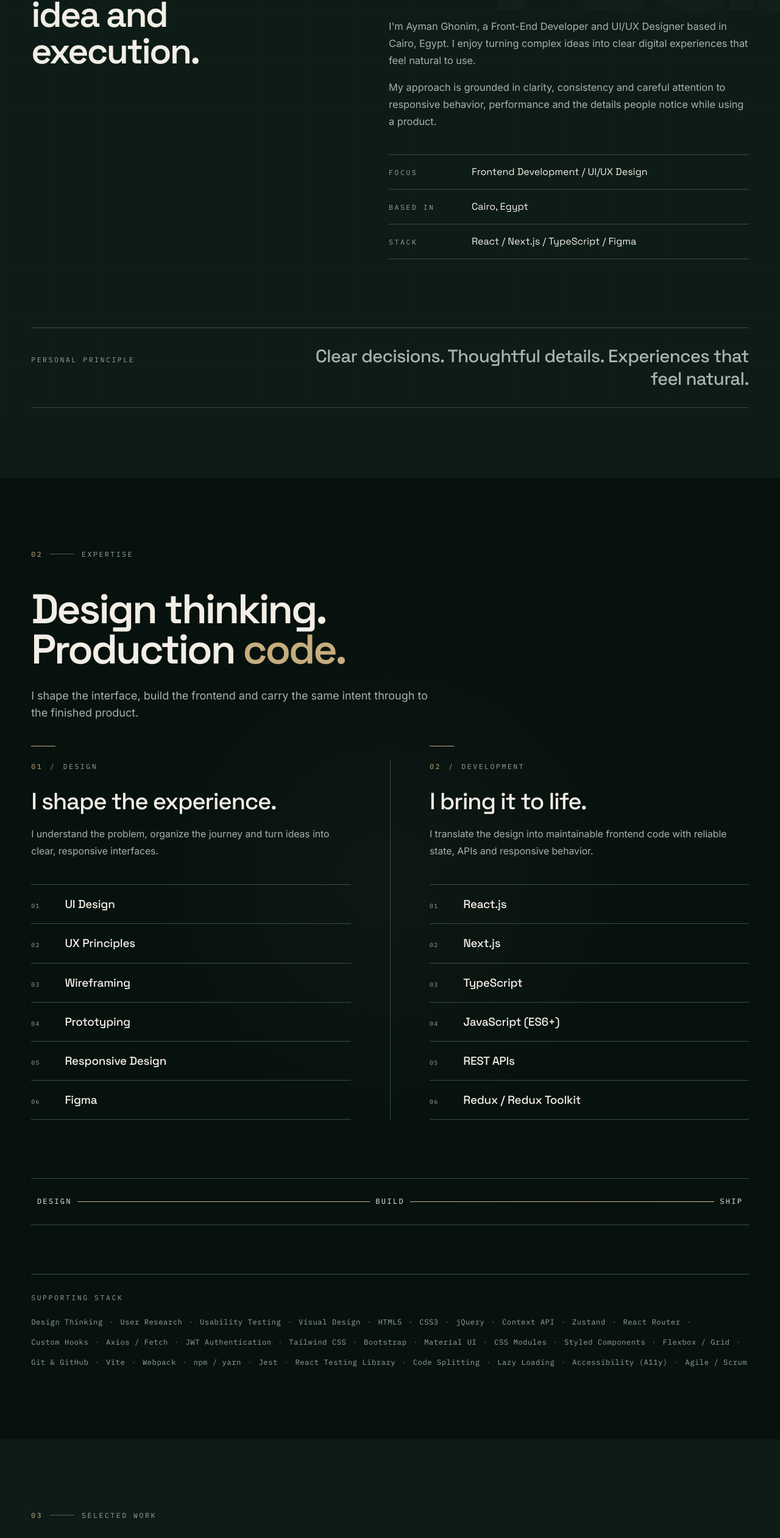
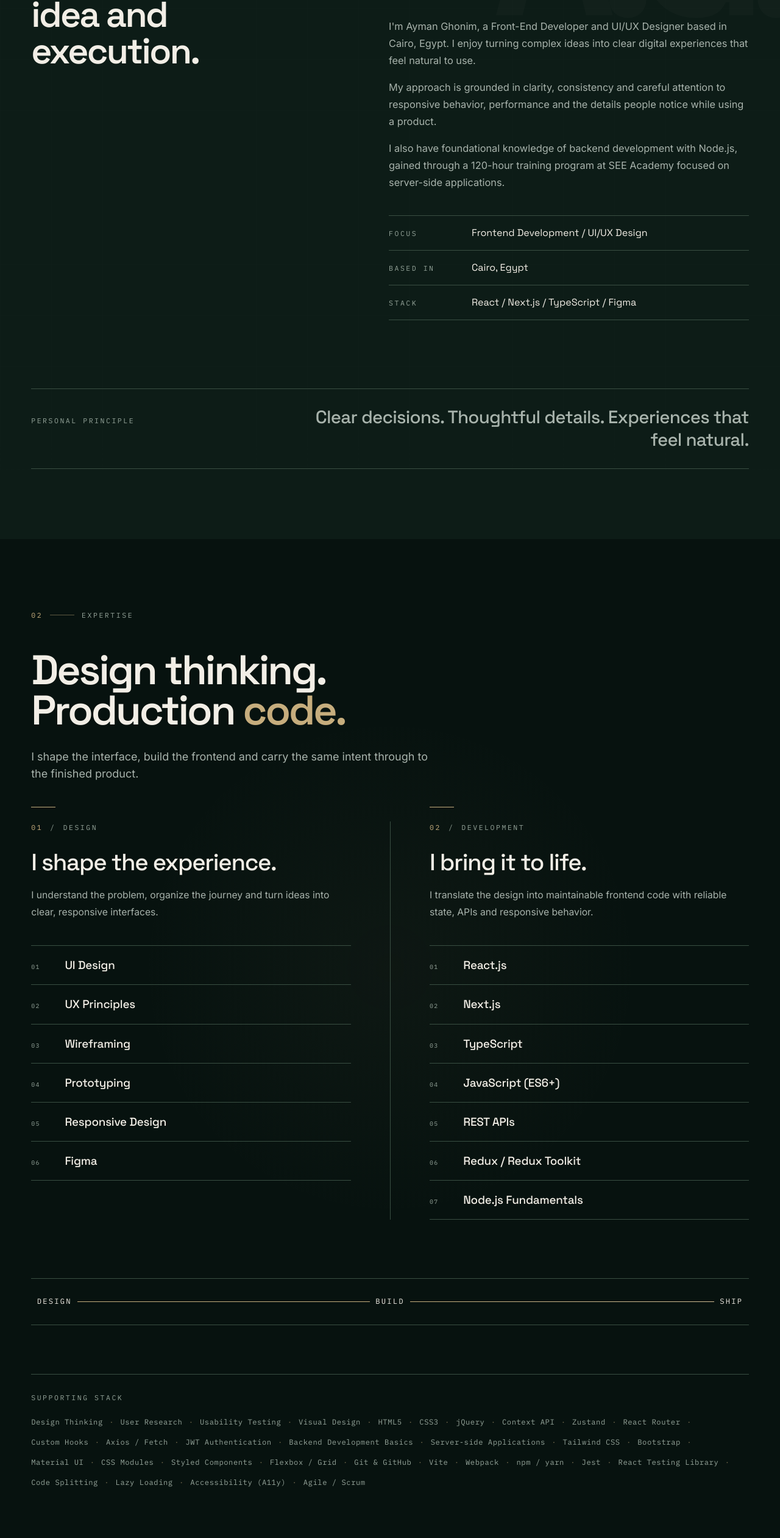
Before and after one commit to AymanGhomim/Ayman-Ghonim, a React (Vite) app: page / in a window 1280 px wide. Shown: the part 1123-3645 px from the top of the page at 61% size. Built offline with nearby package versions, Linux system fonts and the light colour scheme.

Commit message:
Add Node.js backend foundations to portfolio profile and skills

```diff
--- a/src/data/personal.ts
+++ b/src/data/personal.ts
@@ -13,6 +13,7 @@ export const personal = {
   about: [
     "I'm Ayman Ghonim, a Front-End Developer and UI/UX Designer based in Cairo, Egypt. I enjoy turning complex ideas into clear digital experiences that feel natural to use.",
     "My approach is grounded in clarity, consistency and careful attention to responsive behavior, performance and the details people notice while using a product.",
+    "I also have foundational knowledge of backend development with Node.js, gained through a 120-hour training program at SEE Academy focused on server-side applications.",
   ],
   professionalSummary:
     "Junior Frontend Developer specializing in React.js with hands-on experience building responsive and user-friendly web applications. Strong knowledge of JavaScript (ES6+), component-based architecture, and API integration. Passionate about applying UI/UX principles to deliver clean, efficient, and visually appealing interfaces.",
--- a/src/data/skills.ts
+++ b/src/data/skills.ts
@@ -52,6 +52,16 @@ export const skillGroups: SkillGroup[] = [
     ],
   },
   {
+    id: "backend-foundations",
+    title: "Development — Backend Foundations",
+    side: "development",
+    skills: [
+      "Node.js Fundamentals",
+      "Backend Development Basics",
+      "Server-side Applications",
+    ],
+  },
+  {
     id: "styling",
     title: "Development — Styling & UI",
     side: "development",
--- a/src/i18n/localTranslation.ts
+++ b/src/i18n/localTranslation.ts
@@ -1,6 +1,9 @@
 export type SiteLanguage = "en" | "ar";
 
 const translations: Record<string, string> = {
+  "I also have foundational knowledge of backend development with Node.js, gained through a 120-hour training program at SEE Academy focused on server-side applications.": "لدي أيضًا معرفة بأساسيات تطوير الباك إند باستخدام Node.js، اكتسبتها من تدريب لمدة 120 ساعة في SEE Academy ركّز على بناء تطبيقات من جهة الخادم.",
+  "Node.js Fundamentals": "أساسيات Node.js",
+  "Backend Development Basics": "أساسيات تطوير الباك إند",
   About: "نبذة عني",
   Expertise: "الخبرات",
   Work: "الأعمال",
--- a/src/sections/Expertise.tsx
+++ b/src/sections/Expertise.tsx
@@ -21,6 +21,7 @@ const primaryDevelopment = [
   "JavaScript (ES6+)",
   "REST APIs",
   "Redux / Redux Toolkit",
+  "Node.js Fundamentals",
 ] as const;
 
 /** Expertise — two disciplines presented as one connected workflow. */
```
